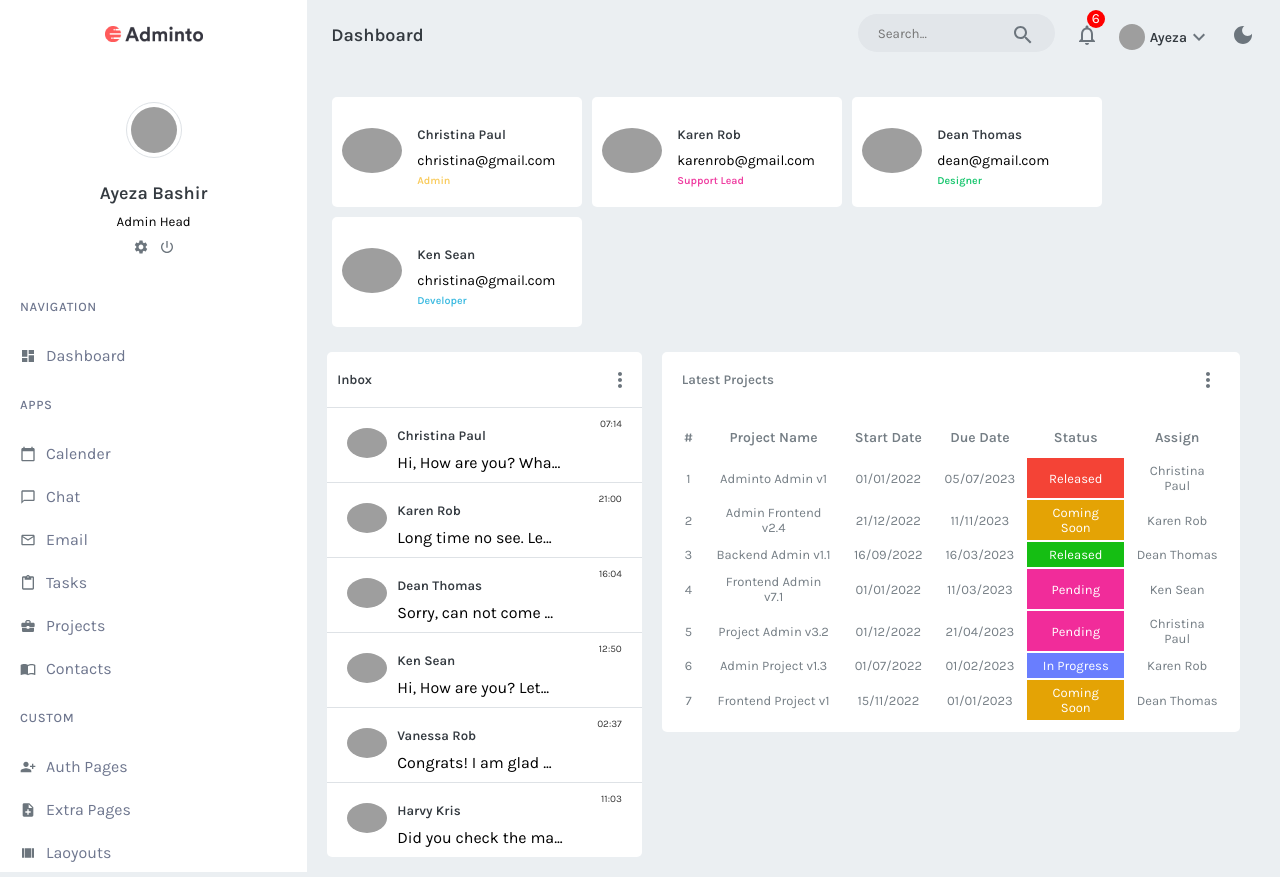
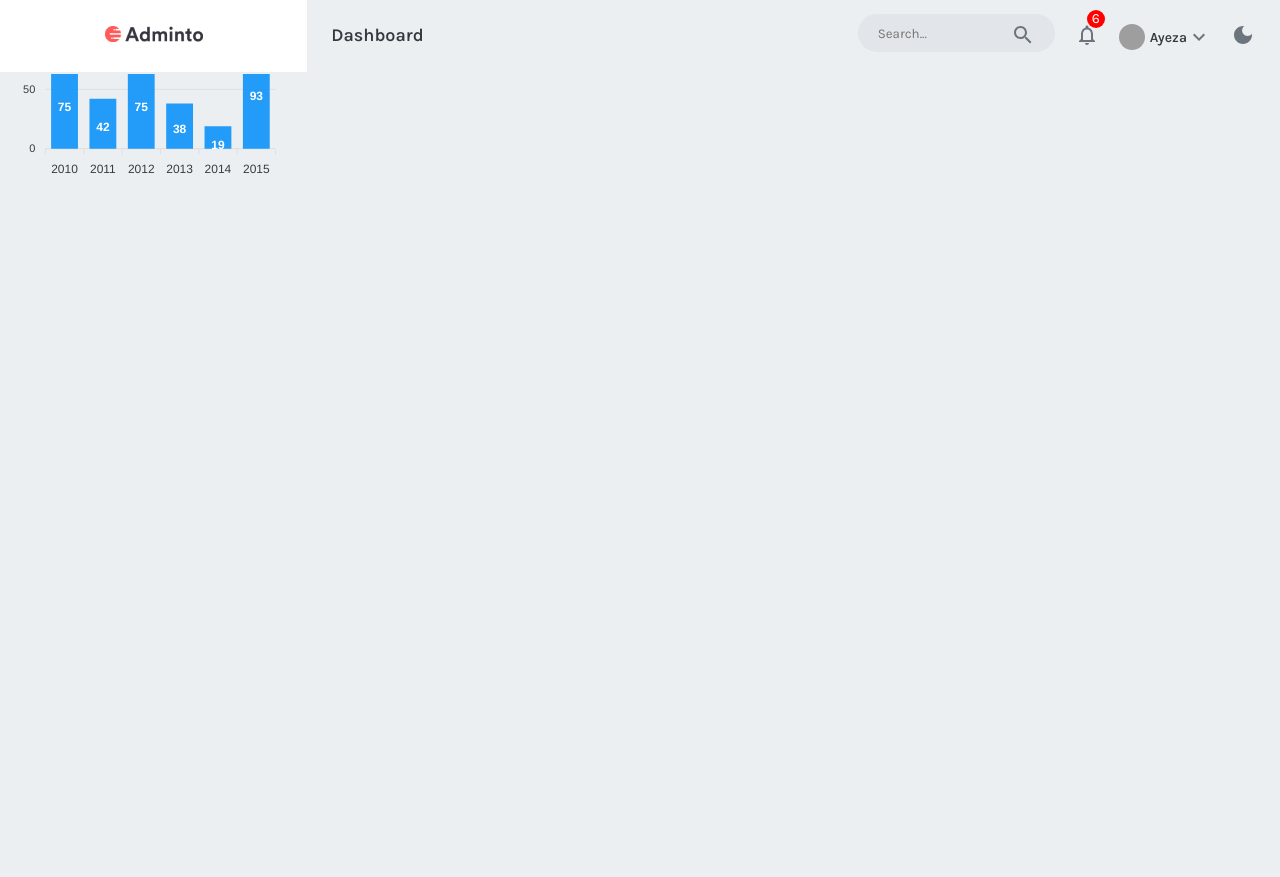
Before and after one commit to ayezabashir/ReactJs-AdminDashboard, a React (Vite) app: page / in a window 1280 px wide. After the commit the page ends 800 px from the top, so only its background shows below. Built offline with nearby package versions, Linux system fonts and the light colour scheme; grey boxes are pictures that could not be loaded.

Commit message:
stats chart

```diff
--- a/src/App.jsx
+++ b/src/App.jsx
@@ -1,8 +1,8 @@
 import './App.scss'
 import Header from './components/header/Header'
-import Sidebar from './components/sidebar/Sidebar'
-import Dashboard from './pages/Dashboard';
-
+// import Sidebar from './components/sidebar/Sidebar'
+// import Dashboard from './pages/Dashboard';
+import Stats from './components/charts/Stats';
 import { useState } from 'react';
 function App() {
   const [lightmode, setLightmMode] = useState(true);
@@ -12,10 +12,11 @@ function App() {
   return (
     <>
       <Header mode={switchModes} light={lightmode} />
-      <main>
+      {/* <main>
         <Sidebar />
         <Dashboard />
-      </main>
+      </main> */}
+      <Stats />
     </>
   )
 }
--- a/src/App.scss
+++ b/src/App.scss
@@ -380,7 +380,7 @@ main {
   border-radius: 5px;
   display: flex;
   flex-direction: column;
-  width: 320px;
+  width: 40%;
   background: #fff;
   cursor: pointer;
   .inbox-header {
@@ -421,6 +421,7 @@ main {
 
 // Projects
 .projects {
+  width: 60%;
   margin: 20px;
   border-radius: 5px;
   background: #fff;
@@ -461,6 +462,10 @@ main {
       }
     }
   }
+}
+
+#chart {
+  max-width: 300px;
 }
 
 @media screen and (max-width: 992px) {
--- /dev/null
+++ b/src/components/charts/Stats.jsx
@@ -0,0 +1,30 @@
+import { useEffect } from "react";
+import ApexCharts from "apexcharts";
+const Stats = () => {
+    useEffect(() => {
+        const options = {
+            chart: {
+                type: 'bar'
+            },
+            series: [{
+                name: 'statistics',
+                data: [75, 42, 75, 38, 19, 93]
+            }],
+            xaxis: {
+                categories: [2010, 2011, 2012, 2013, 2014, 2015]
+            }
+        };
+        const chart = new ApexCharts(document.querySelector("#chart"), options);
+        chart.render();
+
+        return () => {
+            chart.destroy();
+        }
+    }, [])
+
+    return (
+        <div id='chart'></div>
+    )
+}
+
+export default Stats
```
